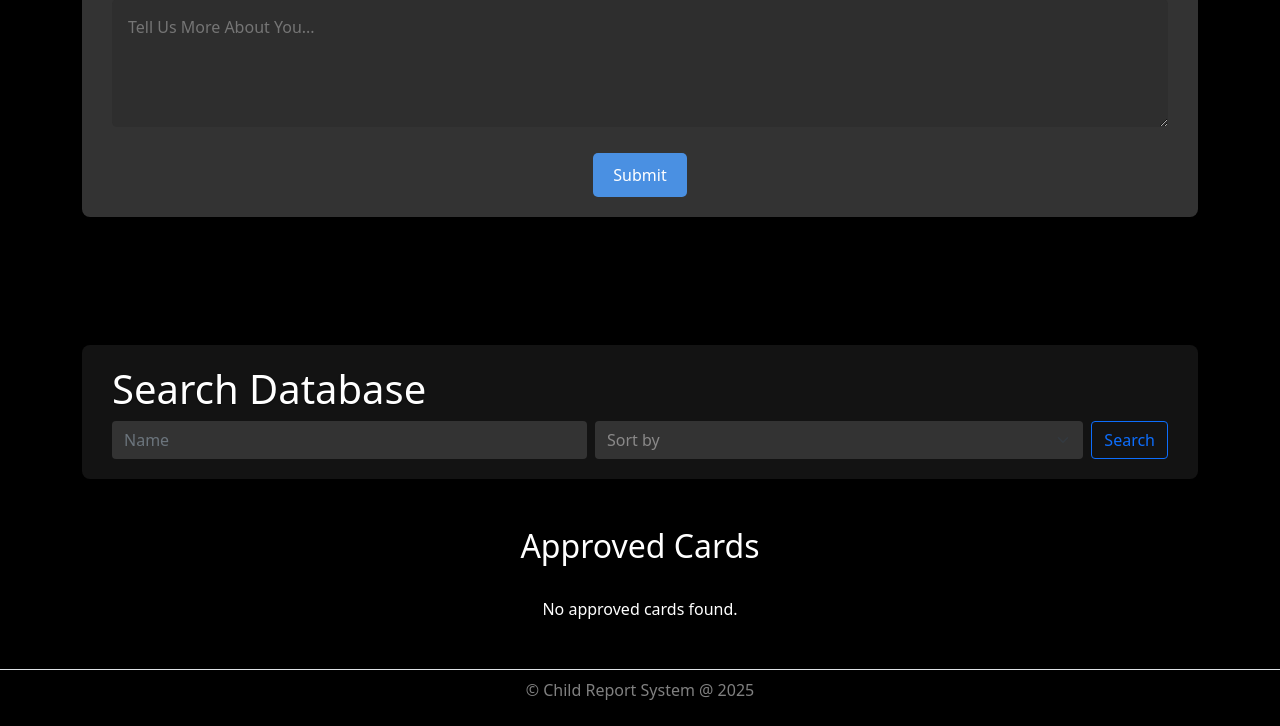
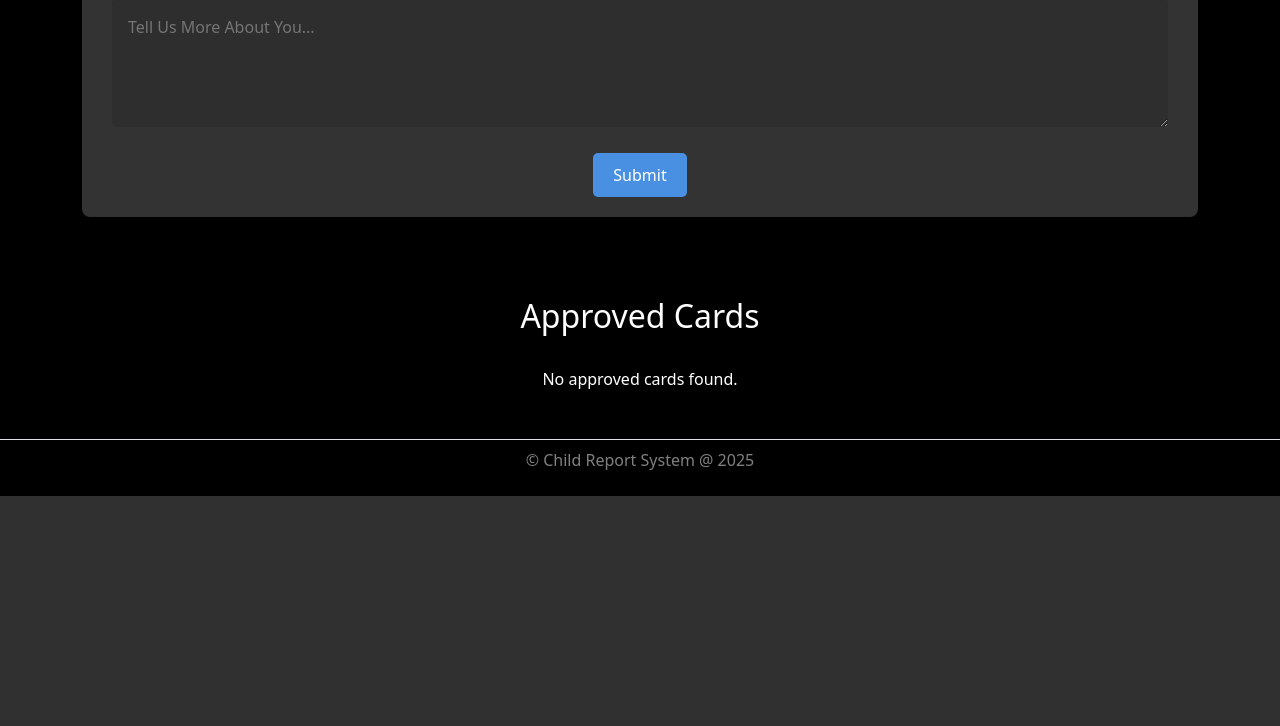
Before and after one commit to LeviUdoh-17/ChildAlertHub, a Flask app: page /dashboard in a window 1280 px wide. Shown: the part 2385-3111 px from the top of the page. After the commit the page ends 2881 px from the top, so only its background shows below. Run offline with Flask 3, Linux system fonts and the light colour scheme; the visitor is signed in with stand-in values (Sample User, id 1); data comes from the database, SQL or seed files in the repository; data that the repository does not hold is empty; some libraries are stand-ins or nearby versions.

Commit message:
Remove unused search form section from dashboard template

```diff
--- a/templates/dashboard.html
+++ b/templates/dashboard.html
@@ -154,24 +154,6 @@
               </form>
           </div>
         </section>
-        <section id="lostCards" class="container py-5">
-          <div class="form-container">
-              <h1>Search Database</h1>
-              <!-- Inline form -->
-              <form class="d-flex">
-                <input class="form-control me-2" type="search" placeholder="Name" aria-label="Search">
-                <!-- sortby -->
-                <select class="form-select" aria-label="Default select example">
-                  <option selected>Sort by</option>
-                  <option value="1">First Name</option>
-                  <option value="2">Last Name</option>
-                  <option value="3">Most Recent</option>
-                  <option value="4">Least Recent</option>
-                </select>
-                <button class="ms-2 btn btn-outline-primary" type="submit">Search</button>
-              </form>
-          </div>
-        </section>
         <!-- Container for Dynamic Cards -->
         <section id="cards-section">
             <h2>Approved Cards</h2>
```
